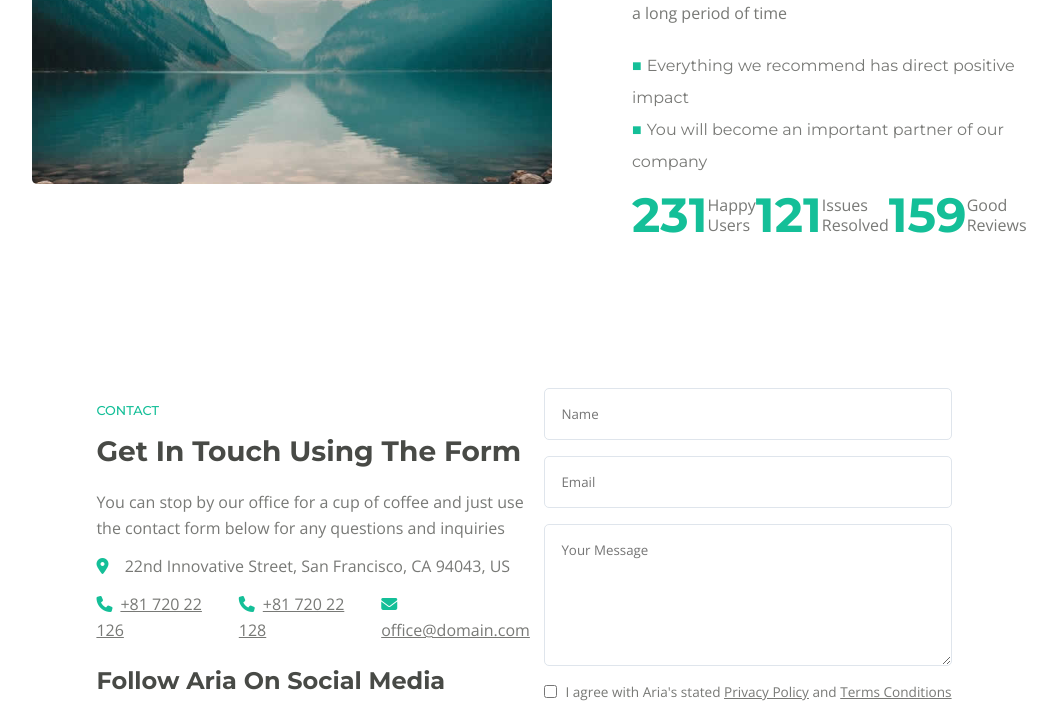
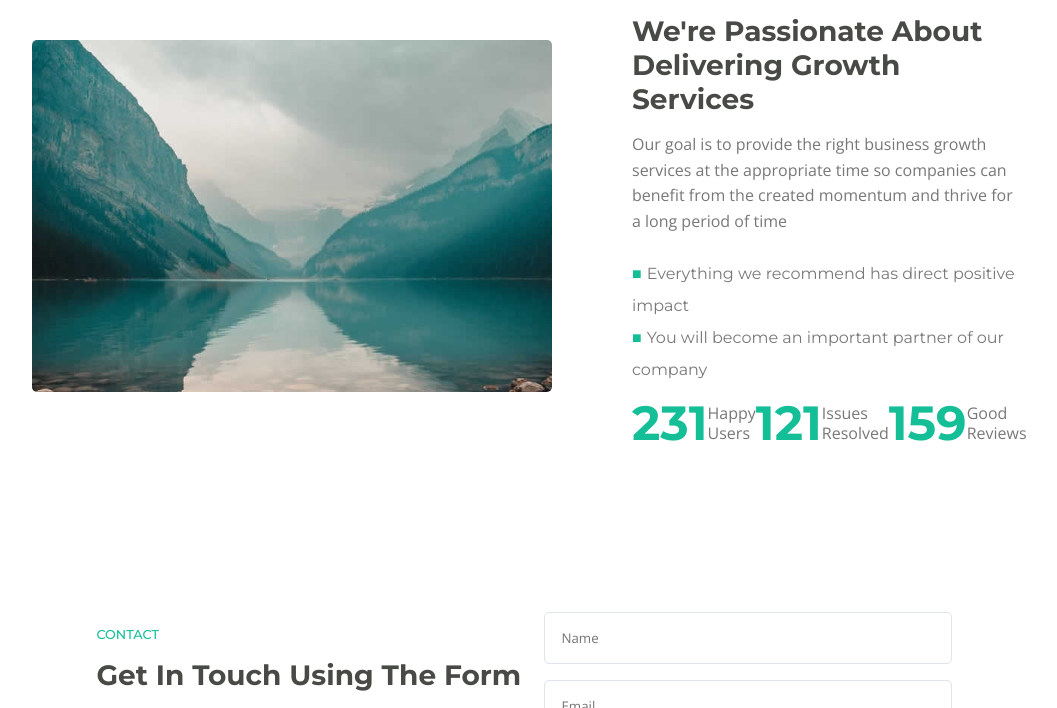
Before and after one commit to Lok-ii/Major-Project-Aria_Webpage, a plain HTML site: page index.html in a window 1280 px wide. Shown: the part 6865-7573 px from the top of the page, without its empty margins (116-1173 px from the left). Drawn offline with nearby package versions, Linux system fonts and the light colour scheme.

Commit message:
updated some features

```diff
--- a/styles.css
+++ b/styles.css
@@ -679,7 +679,7 @@ select:hover {
 /* <-- Projects --> */
 
 .projects {
-  margin-top: 7rem;
+  padding: 7rem 0;
   text-align: center;
 }
 
@@ -729,38 +729,6 @@ select:hover {
   max-width: 17.375rem;
   transition: all 0.2s ease-in-out;
 }
-
-/* .one{
-  grid-area: "one";
-}
-
-.two{
-  grid-area: "two";
-}
-
-.three{
-  grid-area: "three";
-}
-
-.four{
-  grid-area: "four";
-}
-
-.five{
-  grid-area: "five";
-}
-
-.six{
-  grid-area: "six";
-}
-
-.seven{
-  grid-area: "seven";
-}
-
-.eight{
-  grid-area: "eight";
-} */
 
 .team-members {
   margin: 10rem 0;
@@ -820,7 +788,7 @@ select:hover {
   justify-content: center;
   gap: 5rem;
   align-items: center;
-  margin-bottom: 6rem;
+  padding-top: 6rem;
 }
 
 .about .about-image {
@@ -886,7 +854,7 @@ select:hover {
 /* <-- Contact --> */
 
 .contact {
-  margin: 9rem 0 0 0;
+  padding-top: 10rem;
   display: flex;
   align-items: center;
   justify-content: center;
```
